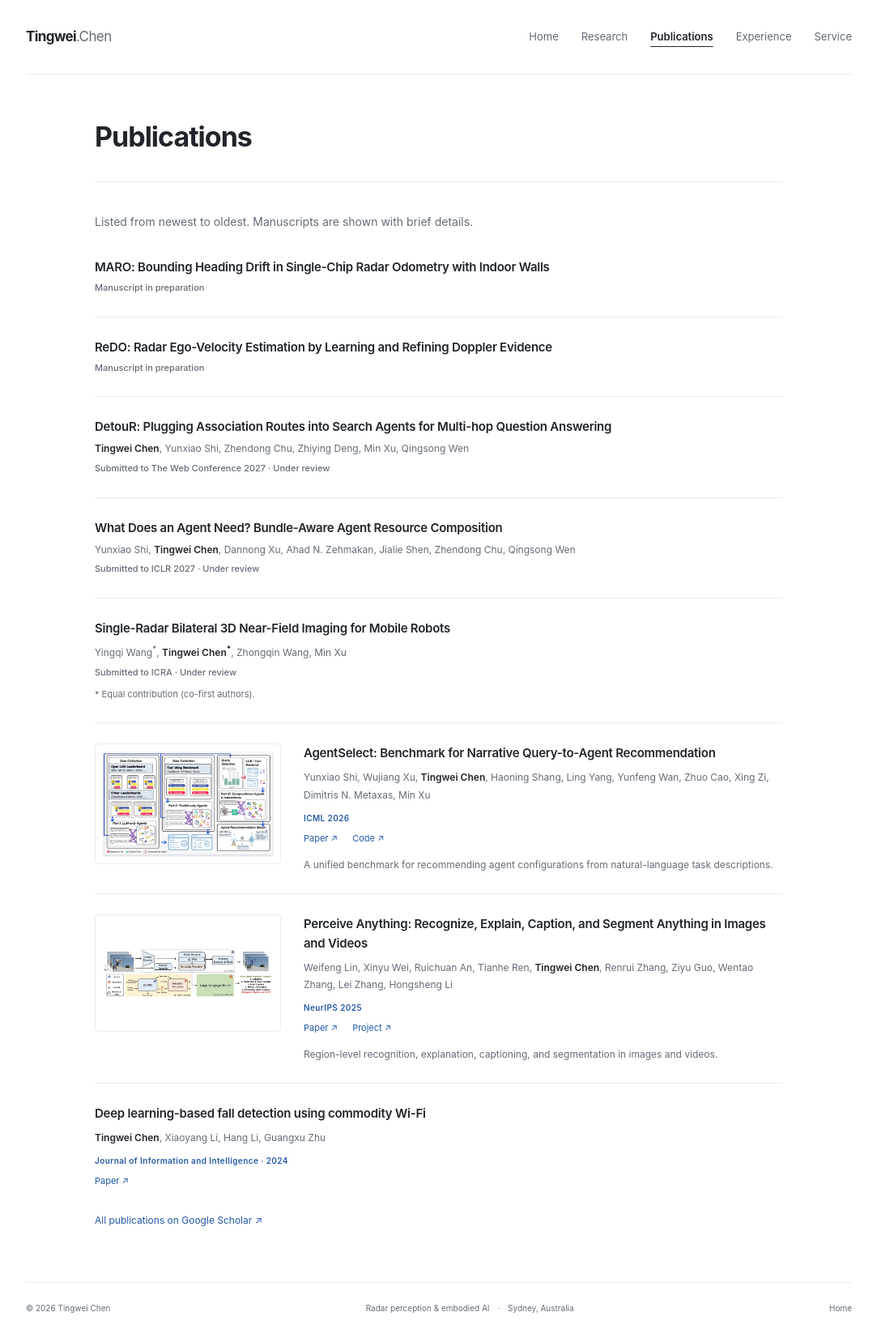
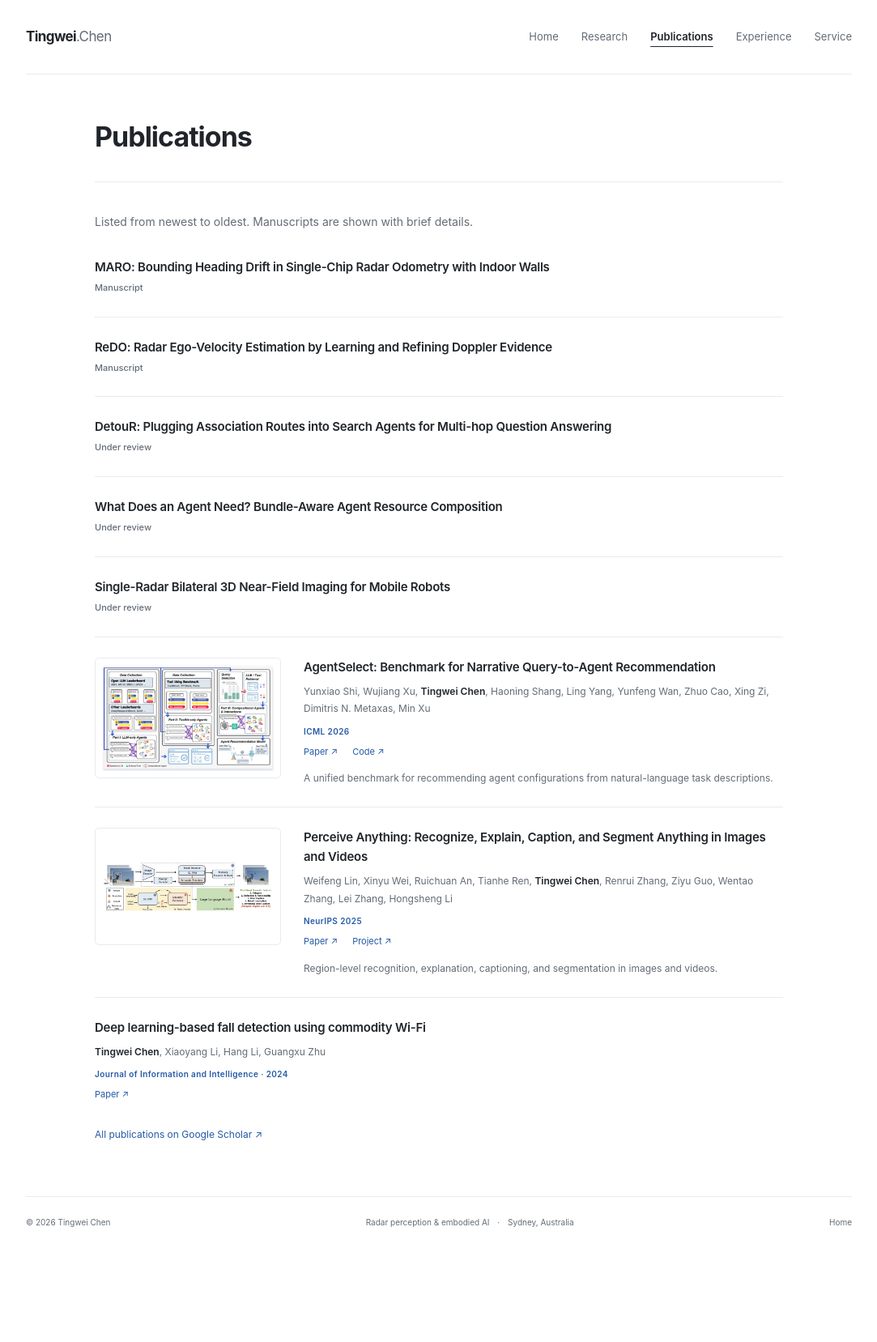
Before and after one commit to Teddyctw/Teddyctw.github.io, a Jekyll site: the page built from _pages/publications.html, in a window 1280 px wide. Shown: the whole page at 81% size, without its empty margins (98-1181 px from the left). Built offline with Jekyll 4.4.1, drawn with Linux system fonts in a browser that asks for light colours; after the commit the page ends 1550 px from its top, so only the background shows below that.

Commit message:
Limit unpublished paper entries to titles and general status

```diff
--- a/_pages/publications.html
+++ b/_pages/publications.html
@@ -8,18 +8,14 @@ description: Publications and research papers by Tingwei Chen.
 
 <p class="section-intro">Listed from newest to oldest. Manuscripts are shown with brief details.</p>
 <div class="publication-list">
-<article class="paper paper-compact" id="maro"><h2>MARO: Bounding Heading Drift in Single-Chip Radar Odometry with Indoor Walls</h2><p class="paper-venue">Manuscript in preparation</p></article>
-<article class="paper paper-compact" id="redo"><h2>ReDO: Radar Ego-Velocity Estimation by Learning and Refining Doppler Evidence</h2><p class="paper-venue">Manuscript in preparation</p></article>
+<article class="paper paper-compact" id="maro"><h2>MARO: Bounding Heading Drift in Single-Chip Radar Odometry with Indoor Walls</h2><p class="paper-venue">Manuscript</p></article>
+<article class="paper paper-compact" id="redo"><h2>ReDO: Radar Ego-Velocity Estimation by Learning and Refining Doppler Evidence</h2><p class="paper-venue">Manuscript</p></article>
 <article class="paper paper-compact"><h2>DetouR: Plugging Association Routes into Search Agents for Multi-hop Question Answering</h2>
-        <p class="paper-authors"><strong>Tingwei Chen</strong>, Yunxiao Shi, Zhendong Chu, Zhiying Deng, Min Xu, Qingsong Wen</p>
-    <p class="paper-venue">Submitted to The Web Conference 2027 · Under review</p></article>
+    <p class="paper-venue">Under review</p></article>
 <article class="paper paper-compact"><h2>What Does an Agent Need? Bundle-Aware Agent Resource Composition</h2>
-        <p class="paper-authors">Yunxiao Shi, <strong>Tingwei Chen</strong>, Dannong Xu, Ahad N. Zehmakan, Jialie Shen, Zhendong Chu, Qingsong Wen</p>
-    <p class="paper-venue">Submitted to ICLR 2027 · Under review</p></article>
+    <p class="paper-venue">Under review</p></article>
 <article class="paper paper-compact"><h2>Single-Radar Bilateral 3D Near-Field Imaging for Mobile Robots</h2>
-        <p class="paper-authors">Yingqi Wang<sup>*</sup>, <strong>Tingwei Chen<sup>*</sup></strong>, Zhongqin Wang, Min Xu</p>
-    <p class="paper-venue">Submitted to ICRA · Under review</p>
-        <p class="contribution-note">* Equal contribution (co-first authors).</p></article>
+    <p class="paper-venue">Under review</p></article>
 <article class="paper paper-illustrated"><a class="paper-figure" href='{{ "/assets/images/publications/agentselect.webp" | relative_url }}' aria-label="View overview figure"><img src='{{ "/assets/images/publications/agentselect.webp" | relative_url }}' alt="AgentSelect benchmark construction and agent recommendation overview" width="1200" height="741" loading="lazy" decoding="async"></a><div class="paper-details"><h2><a href="https://proceedings.mlr.press/v306/shi26ac.html">AgentSelect: Benchmark for Narrative Query-to-Agent Recommendation</a></h2>
       <p class="paper-authors">Yunxiao Shi, Wujiang Xu, <strong>Tingwei Chen</strong>, Haoning Shang, Ling Yang, Yunfeng Wan, Zhuo Cao, Xing Zi, Dimitris N. Metaxas, Min Xu</p>
     <p class="paper-venue">ICML 2026</p>
```
